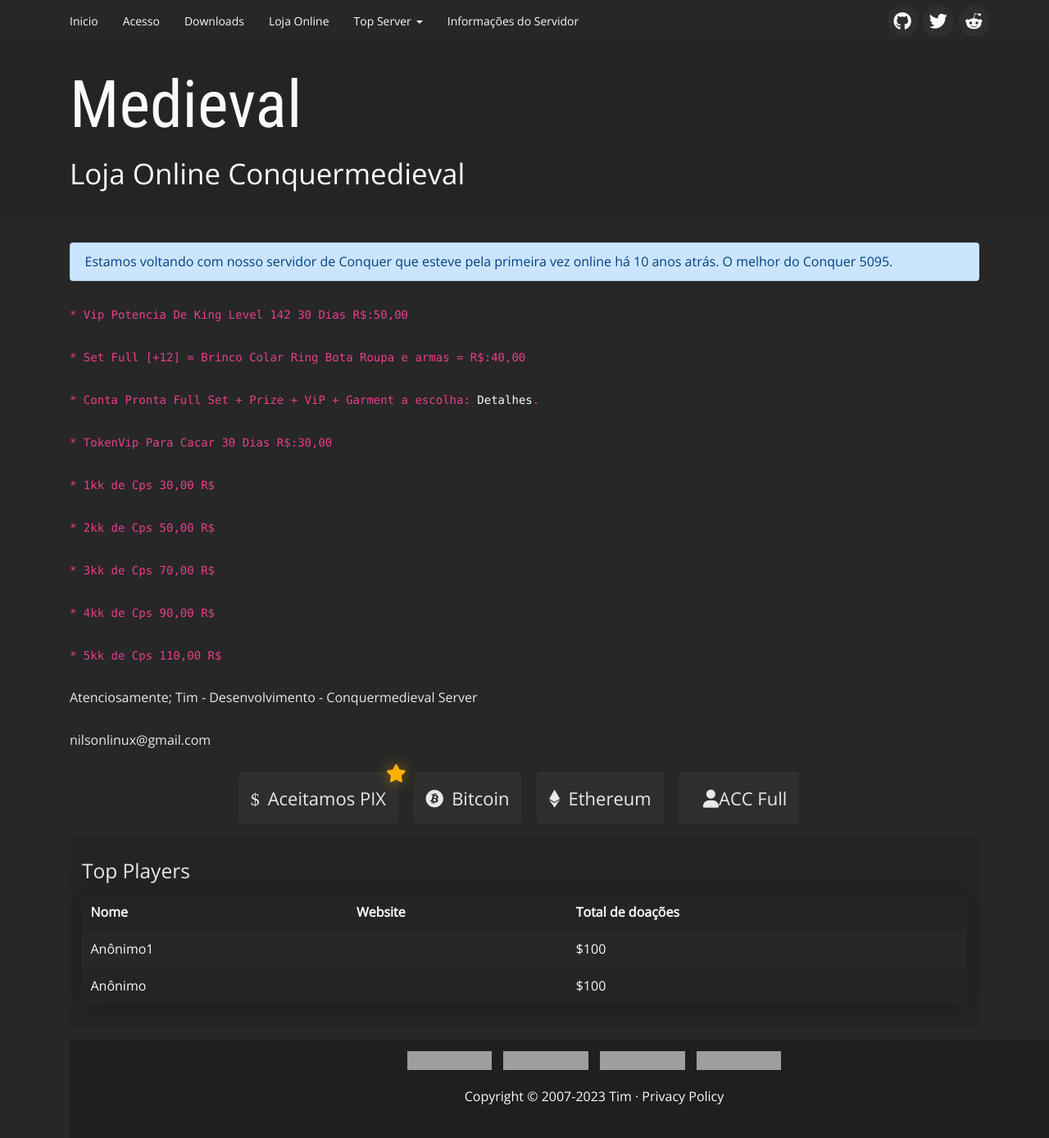
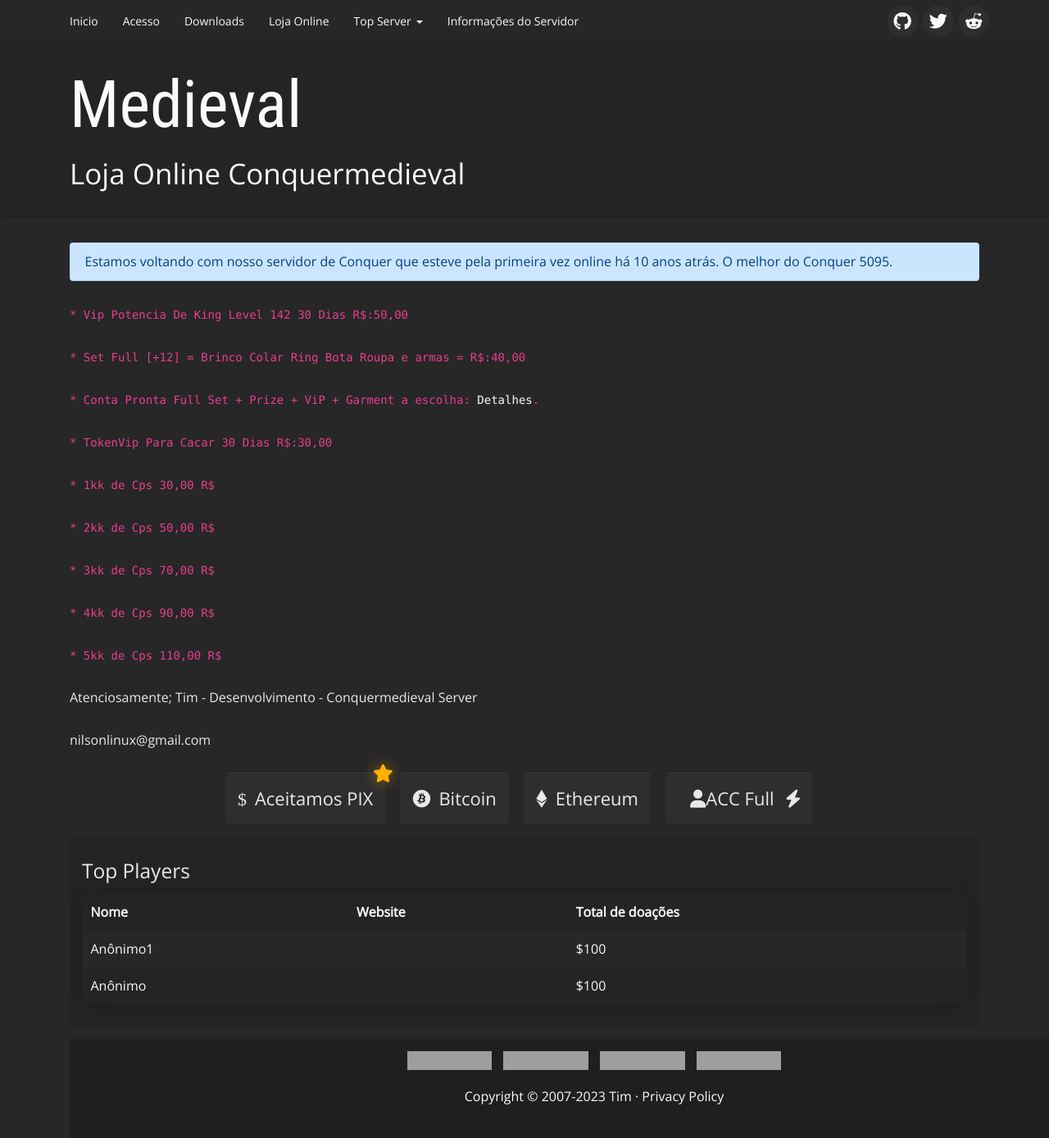
Before and after one commit to conquermedieval/conquermedieval.github.io, a Jekyll site: the page built from loja_online.html, in a window 1280 px wide. Shown: the whole page at 82% size. Built offline with Jekyll 4.4.1, drawn with Linux system fonts in a browser that asks for light colours; grey boxes are pictures that could not be loaded.

Commit message:
Update loja_online.html

```diff
--- a/loja_online.html
+++ b/loja_online.html
@@ -32,7 +32,7 @@ nilsonlinux@gmail.com</p>
                 <i class="fa-brands fa-ethereum"></i>Ethereum
             </a>
             <a class="btn" role="button" href="#" data-toggle="modal" data-target="#accfull-modal">
-                <i class="fa-solid fa-user"></i>ACC Full
+                <i class="fa-solid fa-user"></i>ACC Full<i class="fa-solid fa-bolt"></i>
             </a>
         </div>
 
```
